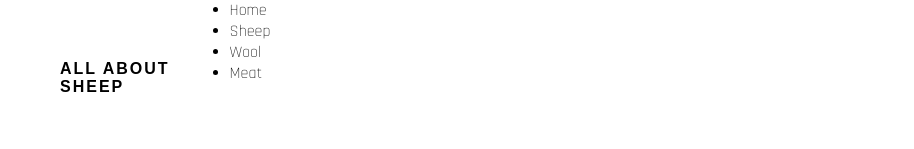
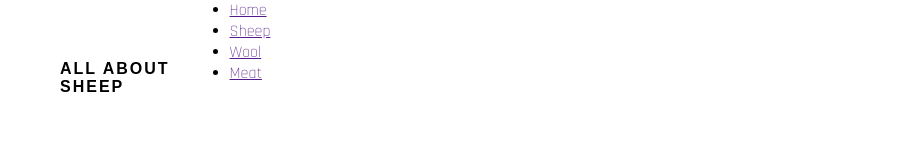
Before and after one commit to fr00tbat/RandomLambNameGenerator, a plain HTML site: page index.html in a window 1280 px wide. Shown: the top 149 px of the page, without its empty margins (0-914 px from the left). Drawn offline with Linux system fonts and the light colour scheme; a web font is replaced by a local one.

Commit message:
Add <a> elements for future hyperlinks of menu items

```diff
--- a/assets/css/style.css
+++ b/assets/css/style.css
@@ -26,3 +26,5 @@ h1, h2 {
     font-size: 100%;
     margin: 60px;
 }
+
+/*Navigational Links*/
--- a/index.html
+++ b/index.html
@@ -15,11 +15,19 @@
             <h1 id="logo">All About<br>Sheep</h1>
         </a>
         <nav>
-            <ul>
-                <li>Home</li>
-                <li>Sheep</li>
-                <li>Wool</li>
-                <li>Meat</li>
+            <ul id="menu">
+                <li>
+                    <a href="">Home</a>
+                </li>
+                <li>
+                    <a href="">Sheep</a>
+                </li>
+                <li>
+                    <a href="">Wool</a>
+                </li>
+                <li>
+                    <a href="">Meat</a>
+                </li>
             </ul>
         </nav>
     </header>
```
